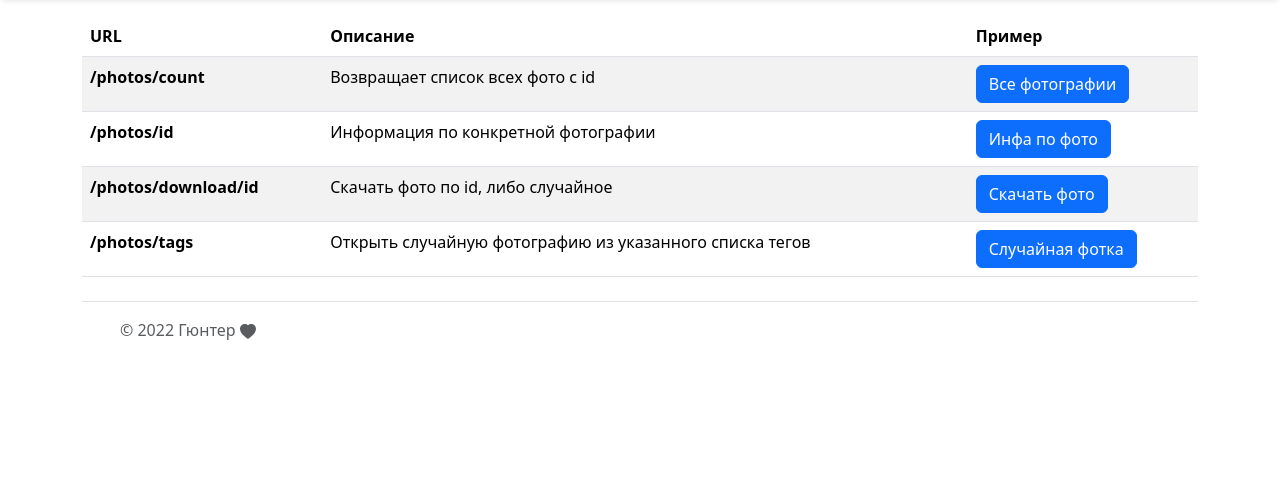
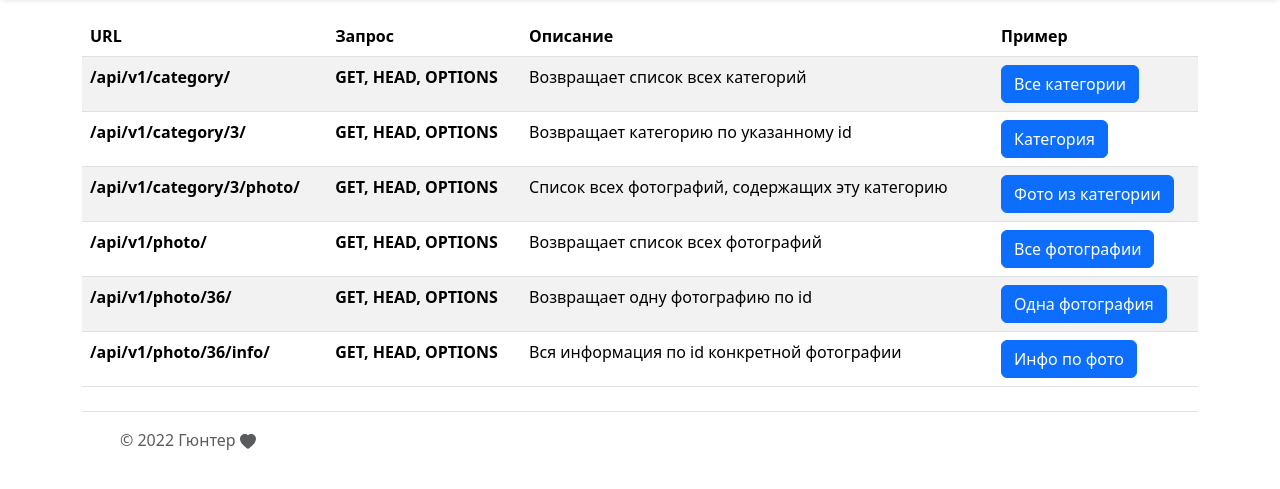
Before and after one commit to Jentos2020/gunter, a Django app: page /api in a window 1280 px wide. Shown: the part 61-550 px from the top of the page. Run offline with Django 4.2, Linux system fonts and the light colour scheme; parts of the project's set-up code (start-up, migrations or seed data) failed here and were passed over.

Commit message:
API Photo, photo info with likes

```diff
--- a/gunter_site/my_dog/templates/my_dog/api.html
+++ b/gunter_site/my_dog/templates/my_dog/api.html
@@ -5,43 +5,68 @@
 <table class="table table-striped">
     <thead>
         <th scope="col">URL</th>
+        <th scope="col">Запрос</th>
         <th scope="col">Описание</th>
         <th scope="col">Пример</th>
     </thead>
     <tbody>
         <tr>
-            <th scope="row">/photos/count</th>
-            <td>Возвращает список всех фото с id</td>
+            <th scope="row">/api/v1/category/</th>
+            <th scope="row">GET, HEAD, OPTIONS</th>
+            <td>Возвращает список всех категорий</td>
             <td>
                 <div class="btn-group">
-                    <button type="button" class="btn btn-primary">Все фотографии</button>
+                    <button type="button" class="btn btn-primary" onclick="document.location='/api/v1/category/'">Все категории</button>
                 </div>
             </td>
         </tr>
         <tr>
-            <th scope="row">/photos/id</th>
-            <td>Информация по конкретной фотографии</td>
+            <th scope="row">/api/v1/category/3/</th>
+            <th scope="row">GET, HEAD, OPTIONS</th>
+            <td>Возвращает категорию по указанному id</td>
             <td>
                 <div class="btn-group">
-                    <button type="button" class="btn btn-primary">Инфа по фото</button>
+                    <button type="button" class="btn btn-primary" onclick="document.location='/api/v1/category/3/'">Категория</button>
                 </div>
             </td>
         </tr>
         <tr>
-            <th scope="row">/photos/download/id</th>
-            <td>Скачать фото по id, либо случайное</td>
+            <th scope="row">/api/v1/category/3/photo/</th>
+            <th scope="row">GET, HEAD, OPTIONS</th>
+            <td>Список всех фотографий, содержащих эту категорию</td>
             <td>
                 <div class="btn-group">
-                    <button type="button" class="btn btn-primary">Скачать фото</button>
+                    <button type="button" class="btn btn-primary" onclick="document.location='/api/v1/category/3/photo/'">Фото из категории</button>
                 </div>
             </td>
         </tr>
         <tr>
-            <th scope="row">/photos/tags</th>
-            <td>Открыть случайную фотографию из указанного списка тегов</td>
+            <th scope="row">/api/v1/photo/</th>
+            <th scope="row">GET, HEAD, OPTIONS</th>
+            <td>Возвращает список всех фотографий</td>
             <td>
                 <div class="btn-group">
-                    <button type="button" class="btn btn-primary">Случайная фотка</button>
+                    <button type="button" class="btn btn-primary" onclick="document.location='/api/v1/photo/'">Все фотографии</button>
+                </div>
+            </td>
+        </tr>
+        <tr>
+            <th scope="row">/api/v1/photo/36/</th>
+            <th scope="row">GET, HEAD, OPTIONS</th>
+            <td>Возвращает одну фотографию по id</td>
+            <td>
+                <div class="btn-group">
+                    <button type="button" class="btn btn-primary" onclick="document.location='/api/v1/photo/36/'">Одна фотография</button>
+                </div>
+            </td>
+        </tr>
+        <tr>
+            <th scope="row">/api/v1/photo/36/info/</th>
+            <th scope="row">GET, HEAD, OPTIONS</th>
+            <td>Вся информация по id конкретной фотографии</td>
+            <td>
+                <div class="btn-group">
+                    <button type="button" class="btn btn-primary" onclick="document.location='/api/v1/photo/36/info/'">Инфо по фото</button>
                 </div>
             </td>
         </tr>
--- a/gunter_site/my_dog/views.py
+++ b/gunter_site/my_dog/views.py
@@ -104,3 +104,10 @@ class CategoriesAPI(viewsets.ReadOnlyModelViewSet):
 class PhotoAPI(viewsets.ReadOnlyModelViewSet):
     queryset = Photo.objects.all()
     serializer_class = AllPhotoSerializer
+
+    @action(detail=True, methods=['get'])
+    def info(self, request, pk=None):
+        photo_id = self.get_object()
+        photo = Photo.objects.filter(pk=photo_id.pk)
+        serializer = PhotoSerializer(photo, many=True)
+        return Response({'data': serializer.data, 'likes': Rating.objects.filter(score=photo_id.pk).count()})
```
